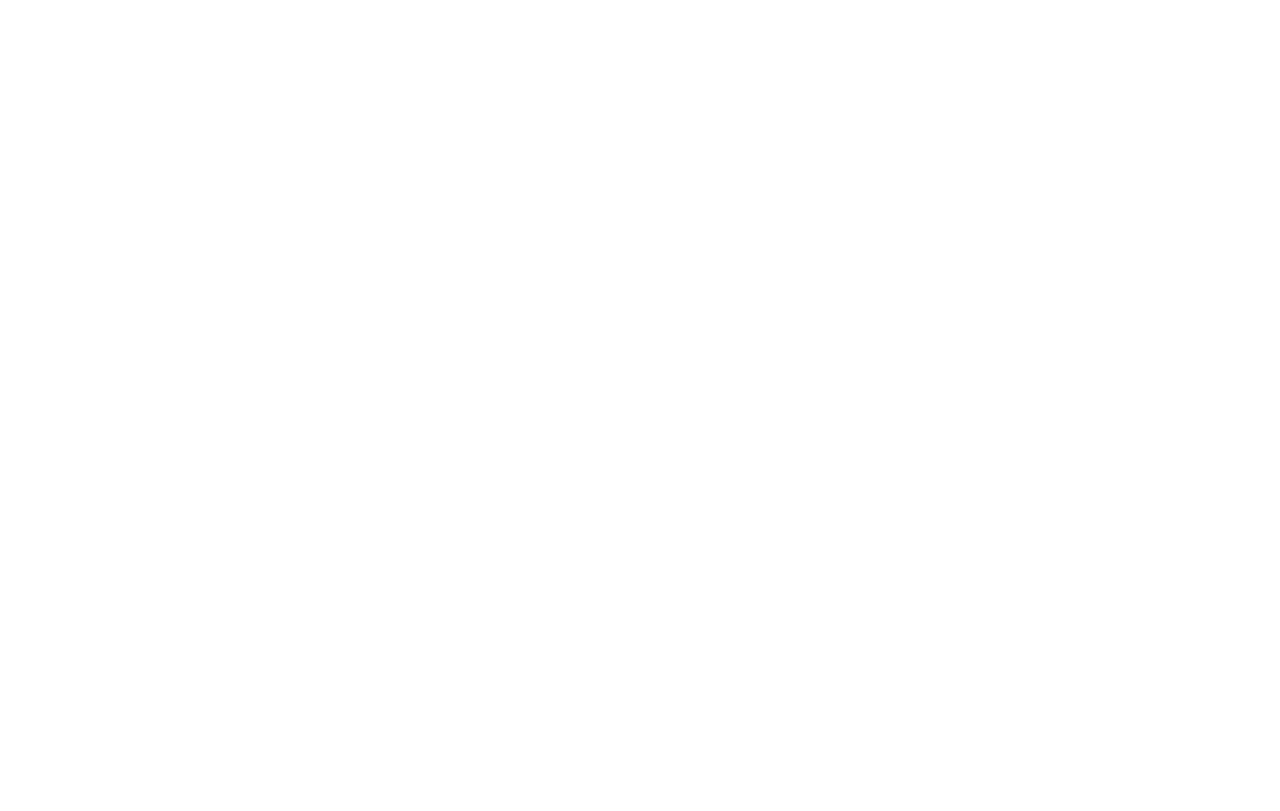
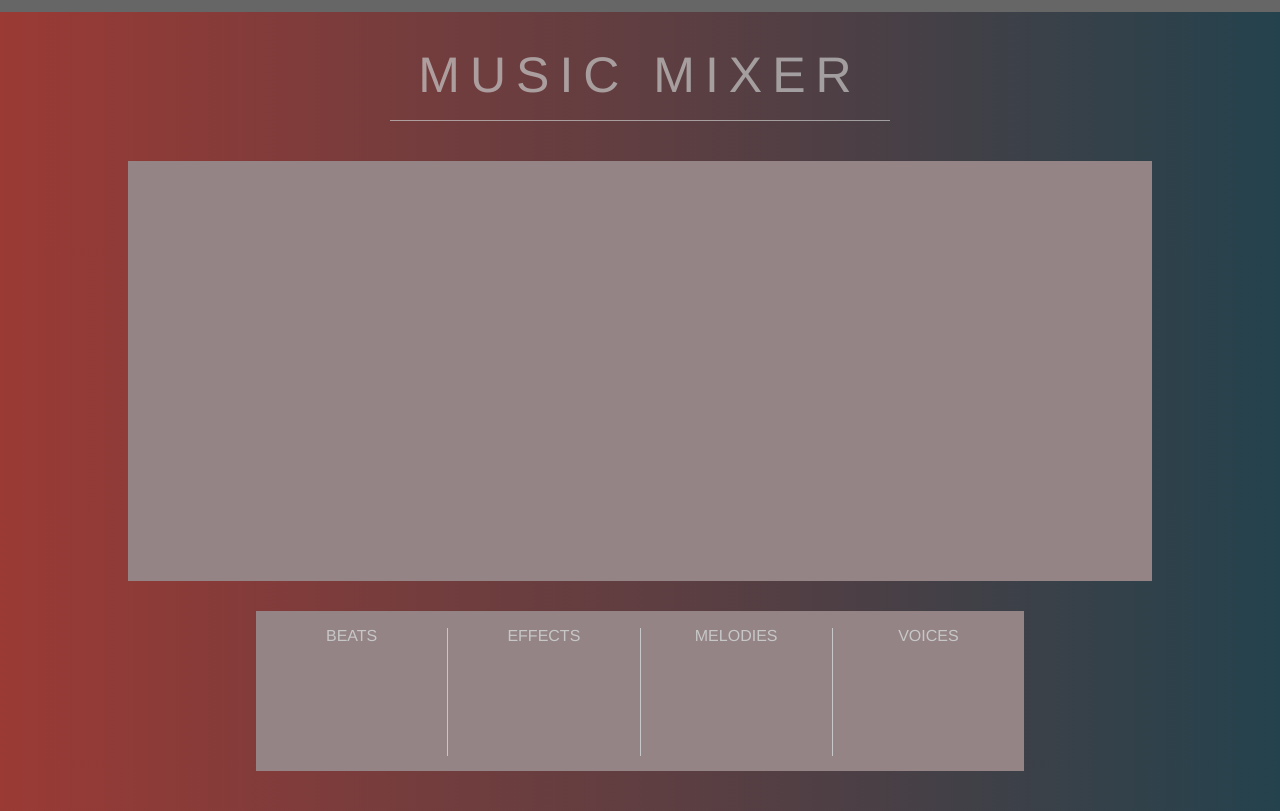
Before and after one commit to jcalderon95/music_mixer, a plain HTML site: page index.html in a window 1280 px wide. Drawn offline with Linux system fonts and the light colour scheme.

Commit message:
updated index.html

```diff
--- a/css/main.css
+++ b/css/main.css
@@ -5,3 +5,80 @@
 {
 	display: none;
 }
+
+.container
+{
+	width: 100%;
+	background: #9b3a35; /* Old browsers */
+	background: -moz-linear-gradient(left, #9b3a35 0%, #24424d 100%);
+	background: -webkit-linear-gradient(left, #9b3a35 0%,#24424d 100%);
+	background: linear-gradient(to right, #9b3a35 0%,#24424d 100%);
+	filter: progid:DXImageTransform.Microsoft.gradient( startColorstr='#9b3a35', endColorstr='#24424d',GradientType=1 );
+	padding-bottom: 40px;
+}
+
+.topBar
+{
+	height: 12px;
+	width: 100%;
+	background-color: #666666;
+}
+
+.mainTitle
+{
+	width: 500px;
+	margin: 0 auto;
+	margin-top: 38px;
+	font-size: 50px;
+	font-family: Source Sans Variable , "Helvetica";
+	font-weight: lighter;
+	color: #c7c7c7;
+	letter-spacing: 10px;
+	text-align: center;
+	padding-bottom: 20px;
+	border-bottom: solid 1px #c7c7c7;
+	margin-bottom: 40px;
+	opacity: 0.7;
+
+}
+
+.dropCon
+{
+	height: 420px;
+	width: 80%;
+	margin: 0 auto;
+	margin-bottom: 30px;
+	background-color: #948486;
+}
+
+.iconsCon
+{
+	display: flex;
+	flex-direction: row;
+	width: 60%;
+	height: 160px;
+	background-color: #948486;
+	margin: 0 auto;
+}
+
+.beats, .effects, .melodies, .voices
+{
+	width: 25%;
+	height: 80%;
+	border-right: solid 1px #c7c7c7;
+	margin-top: 17px;
+}
+
+.voices
+{
+	border-right: none;
+}
+
+.beats h2, .effects h2, .melodies h2, .voices h2
+{
+	color: #c7c7c7;
+	font-family: Source Sans Variable , "Helvetica";
+	font-weight: lighter;
+	text-align: center;
+
+}
--- a/index.html
+++ b/index.html
@@ -9,7 +9,37 @@
 
 </head>
 <body>
+	<div class="container">
+		<div class="topBar"></div>
 
+	<header>
+		<h2 class="mainTitle">MUSIC MIXER</h2>
+	</header>
+
+		<section class="dropCon">
+		<h2 class="hidden">Drop Zone</h2>
+
+		</section>
+
+		<section class="iconsCon">
+			<section class="beats">
+				<h2>BEATS</h2>
+			</section>
+
+			<section class="effects">
+				<h2>EFFECTS</h2>
+			</section>
+
+			<section class="melodies">
+				<h2>MELODIES</h2>
+			</section>
+
+			<section class="voices">
+				<h2>VOICES</h2>
+			</section>
+
+		</section>
+	</div>
 <!-- load js at bottom, so DOM gets built -->
   <script src="js/main.js"></script>
 </body>
```
